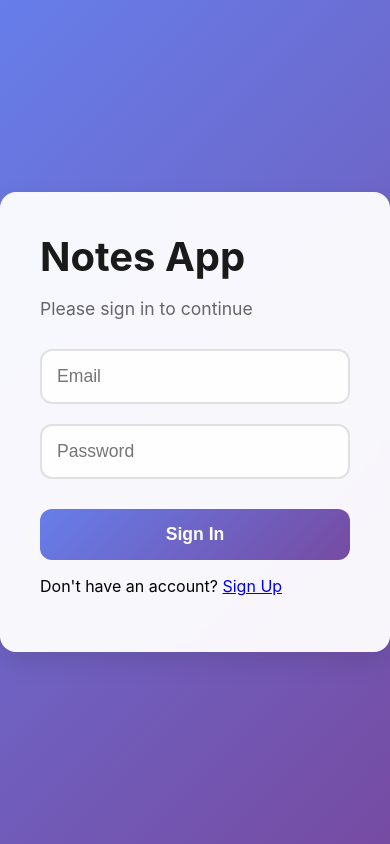
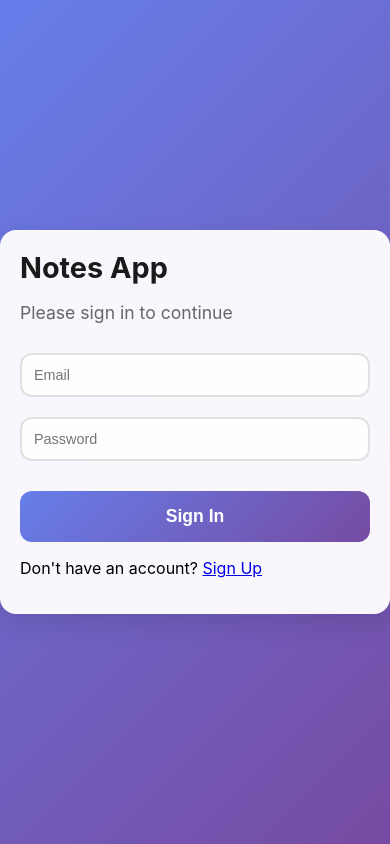
Before and after one commit to DevxD98/notes-app, a React (Create React App) app: page /login in a window 390 px wide. Built offline with nearby package versions, Linux system fonts and the light colour scheme; no server answers.

Commit message:
made it responsive

```diff
--- a/src/styles/Login.css
+++ b/src/styles/Login.css
@@ -7,9 +7,9 @@
 }
 
 .login-container {
-  width: 100%;
+  width: 90%;
   max-width: 400px;
-  padding: 40px;
+  padding: clamp(20px, 5vw, 40px);
   border-radius: 16px;
   background: rgba(255, 255, 255, 0.95);
   box-shadow: 0 10px 25px rgba(0, 0, 0, 0.1);
@@ -26,7 +26,7 @@
 .login-container h1 {
   margin: 0 0 10px;
   color: #1a1a1a;
-  font-size: 2.5rem;
+  font-size: clamp(1.8rem, 5vw, 2.5rem);
   font-weight: 700;
 }
 
@@ -43,10 +43,10 @@
 
 .input-group input {
   width: 100%;
-  padding: 15px;
+  padding: clamp(12px, 3vw, 15px);
   border: 2px solid #e1e1e1;
   border-radius: 12px;
-  font-size: 1.1rem;
+  font-size: clamp(0.9rem, 2.5vw, 1.1rem);
   font-weight: 500;
   transition: all 0.3s ease;
   background: rgba(255, 255, 255, 0.9);
--- a/src/styles/Notes.css
+++ b/src/styles/Notes.css
@@ -2,6 +2,13 @@
   display: flex;
   height: 100vh;
   background: #f5f5f7;
+  position: relative;
+}
+
+@media (max-width: 768px) {
+  .notes-container {
+    flex-direction: column;
+  }
 }
 
 .notes-sidebar {
@@ -11,6 +18,16 @@
   display: flex;
   flex-direction: column;
   overflow-y: auto;
+}
+
+@media (max-width: 768px) {
+  .notes-sidebar {
+    width: 100%;
+    height: auto;
+    max-height: 40vh;
+    border-right: none;
+    border-bottom: 1px solid #e0e0e0;
+  }
 }
 
 .add-note-button {
@@ -66,8 +83,15 @@
 
 .notes-content {
   flex: 1;
-  padding: 2rem;
+  padding: clamp(1rem, 5vw, 2rem);
   background: white;
+}
+
+@media (max-width: 768px) {
+  .notes-content {
+    height: 60vh;
+    overflow-y: auto;
+  }
 }
 
 .note-form {
```
